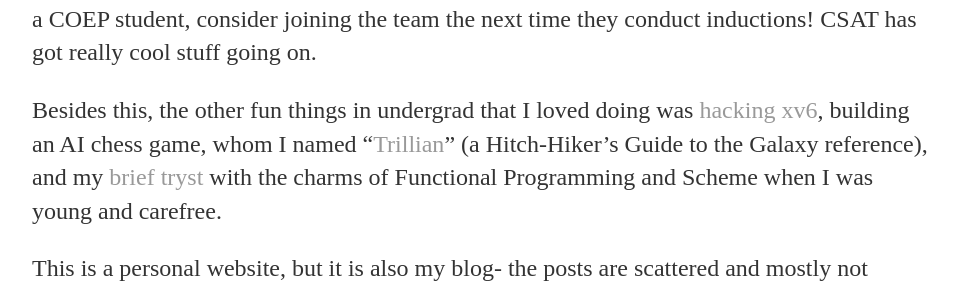
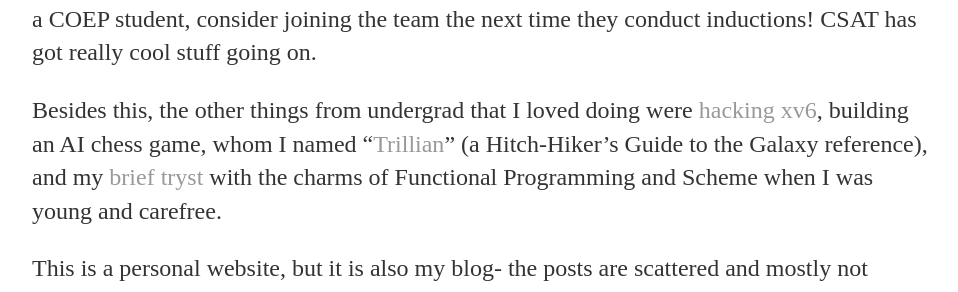
Before and after one commit to akshayrdeodhar/akshayrdeodhar.github.io, a Jekyll site: the page built from about/index.md, in a window 1280 px wide. Shown: the part 1539-1831 px from the top of the page, without its empty margins (160-1118 px from the left). Built offline with Jekyll 4.4.1, drawn with Linux system fonts in a browser that asks for light colours.

Commit message:
grammar!!

```diff
--- a/about/index.md
+++ b/about/index.md
@@ -62,7 +62,7 @@ discussing BCH, stackless coroutines, and deadlocks. If you are a COEP student,
 consider joining the team the next time they conduct inductions! CSAT has got
 really cool stuff going on.
 
-Besides this, the other fun things in undergrad that I loved doing was [hacking
+Besides this, the other things from undergrad that I loved doing were [hacking
 xv6](https://github.com/akshayrdeodhar/xv6-kthreads), building an AI chess game,
 whom I named "[Trillian](https://github.com/akshayrdeodhar/trillian)" (a Hitch-Hiker's Guide to the Galaxy reference), and my
 [brief tryst](https://github.com/akshayrdeodhar/sicp) with the charms of Functional Programming and
```
